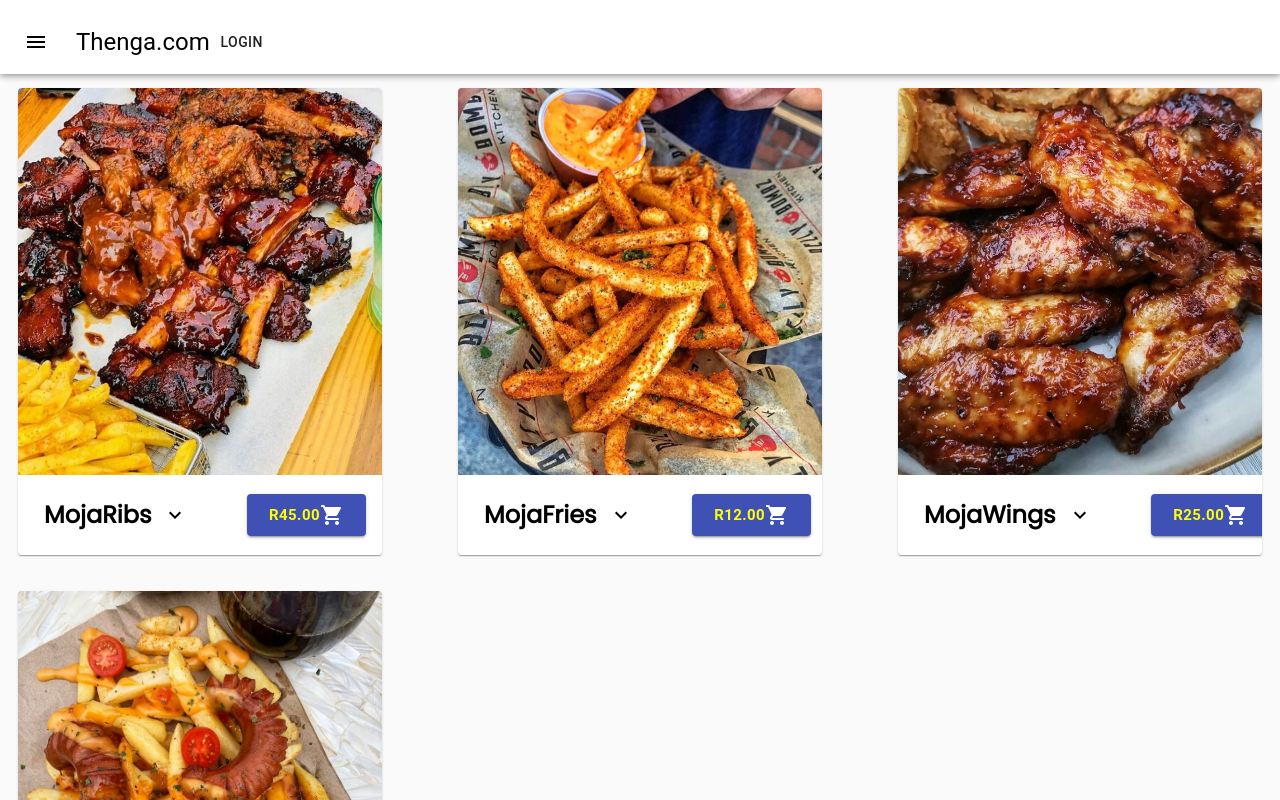
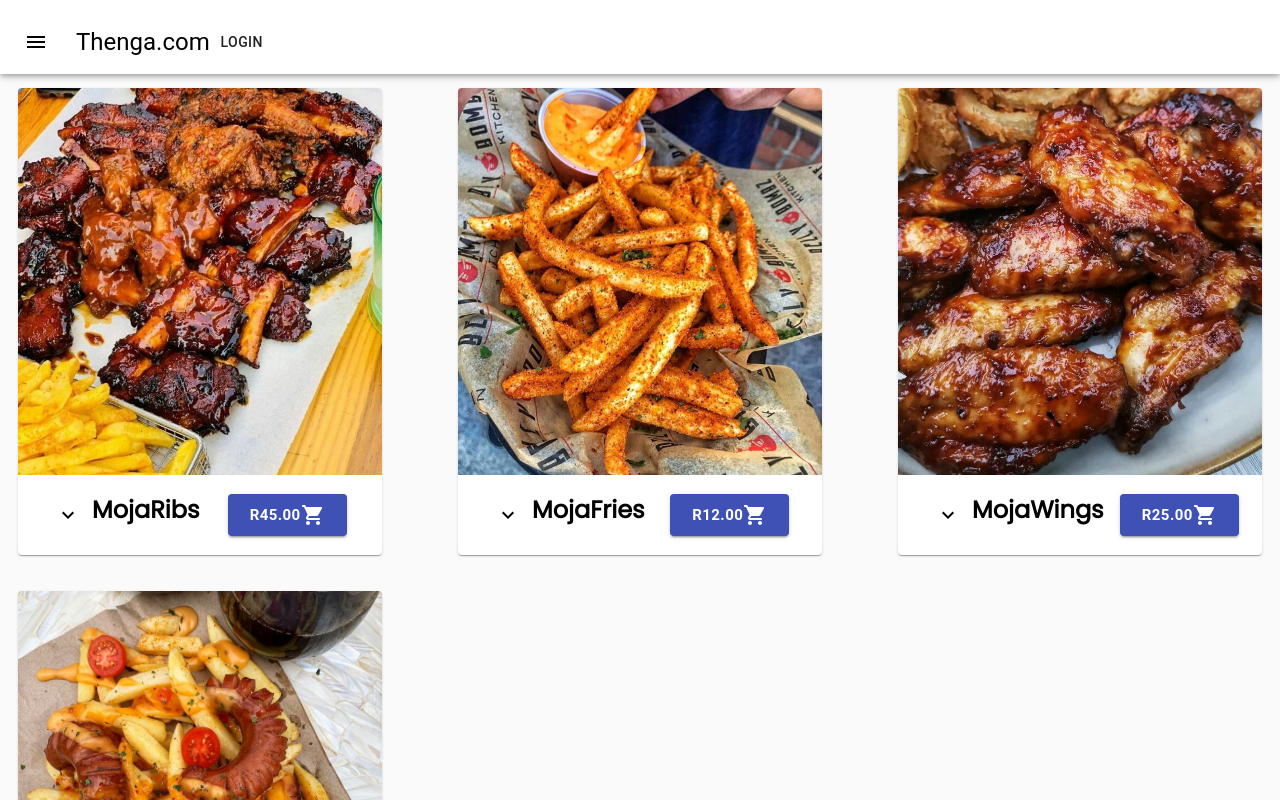
Before and after one commit to Sandilem7789/100daysofcode, a React (Create React App) app in the folder ReactPractise/my-app/: page /customer in a window 1280 px wide. Shown: the top 800 px of the page. Built offline with nearby package versions, Linux system fonts and the light colour scheme; data requests are answered from the project's data file.

Commit message:
done for now

```diff
--- a/ReactPractise/my-app/src/App.js
+++ b/ReactPractise/my-app/src/App.js
@@ -104,7 +104,11 @@ const App = () => {
 
   return (
     <Router>
-			<Appbar className="appBar" elevation={0}/>
+			<Appbar className="appBar" elevation={0}
+        style={{
+          overflow: "hidden"
+        }}
+      />
         <Grid container style={style}>
           <Grid item>
             <Header
--- a/ReactPractise/my-app/src/components/CustomerModule/Item.js
+++ b/ReactPractise/my-app/src/components/CustomerModule/Item.js
@@ -59,12 +59,15 @@ const useStyles = makeStyles((theme) => ({
 		width: "2.5vh",
 		height: "2.5vh"
   },
+  buttonCardContainer: {
+    display: "flex",
+    flexDirection: "row",
+    justifyContent: "flex-end"
+  },
 	button: {
 		fontWeight: "bold",
-		color: "yellow",
-		left: "40%",
-		marginLeft: "auto"
-
+		color: "white",
+    order: 2
 	}
 }));
 
@@ -100,13 +103,6 @@ const Item = ({ task }) => {
               padding: "20px",
             }}
           >
-            <Grid item xs={6}>
-              <Typography variant='h5' color='white' component='p'>
-                <span className='card-labels' style={{ fontWeight: "bold" }}>
-                  {task.text}
-                </span>
-              </Typography>
-            </Grid>
             <Grid item xs={4}>
               <IconButton
                 className={clsx(classes.expand, {
@@ -119,12 +115,21 @@ const Item = ({ task }) => {
                 <ExpandMoreIcon />
               </IconButton>
             </Grid>
-            <Grid item xs={8}>
-              <Button variant='contained' color="primary" size="large" className={classes.button}>
-                R{task.price}
-                <ShoppingCartRounded className={classes.itemIcons} />
-              </Button>
-            </Grid>
+            <div className={classes.buttonCardContainer}>
+              <Grid item xs={6}>
+                <Typography variant='h5' color='white' component='p'>
+                  <span className='card-labels' style={{ fontWeight: "bold" }}>
+                    {task.text}
+                  </span>
+                </Typography>
+              </Grid>
+              <Grid item xs={6} style={{paddingRight: "45px"}}>
+                <Button variant='contained' color="primary" size="large" className={classes.button}>
+                  R{task.price}
+                  <ShoppingCartRounded className={classes.itemIcons} />
+                </Button>
+              </Grid>
+            </div>
           </CardActions>
         </Grid>
       </CardContent>
--- a/ReactPractise/my-app/src/index.css
+++ b/ReactPractise/my-app/src/index.css
@@ -168,3 +168,13 @@ footer {
 h3 {
   font-size: medium;
 }
+
+.button {
+  font-weight: "bold";
+  color: #fff;
+}
+
+.button-container {
+  display: "flex";
+  flex-direction: "row";
+}
```
